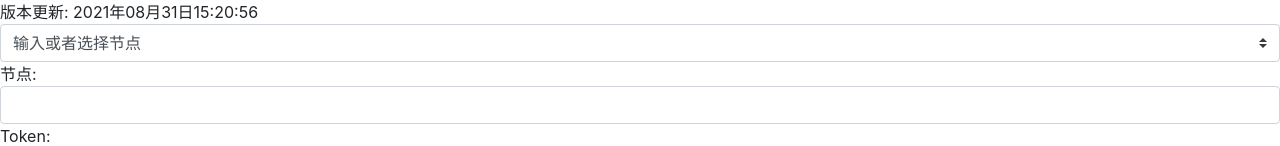
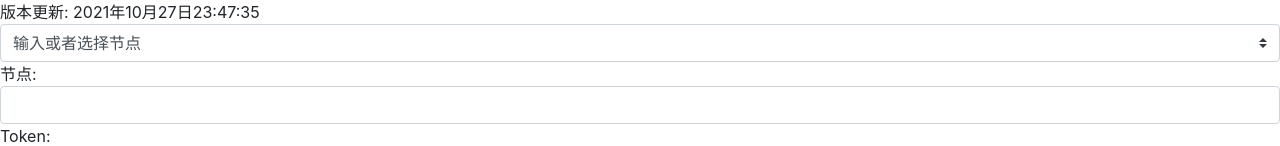
Before and after one commit to hawad86/airdrop, a Vue app: page / in a window 1280 px wide. Shown: the top 146 px of the page. Built offline with nearby package versions, Linux system fonts and the light colour scheme.

Commit message:
polygon+arbitrum

```diff
--- a/src/App.vue
+++ b/src/App.vue
@@ -1,6 +1,6 @@
 <template>
     <div id="app">
-        <div>版本更新: 2021年08月31日15:20:56</div>
+        <div>版本更新: 2021年10月27日23:47:35</div>
         <b-form-select
             v-model="selected"
             @change="switchChain"
--- a/src/node.json
+++ b/src/node.json
@@ -18,5 +18,15 @@
         "text":"OK Chain",
         "nodeurl": "https://exchainrpc.okex.org",
         "token":"0xd0c6821aba4fcc65e8f1542589e64bae9de11228"
+    },
+    {
+        "text":"Polygon",
+        "nodeurl": "https://polygon-rpc.com",
+        "token":"0xd10852DF03Ea8b8Af0CC0B09cAc3f7dbB15e0433"
+    },
+    {
+        "text":"Arbitrum",
+        "nodeurl": "https://arb1.arbitrum.io/rpc",
+        "token":"0x2338a5d62E9A766289934e8d2e83a443e8065b83"
     }
 ]
```
Also changed, not shown: 6 other files (tests, documents, lock files or other folders).
